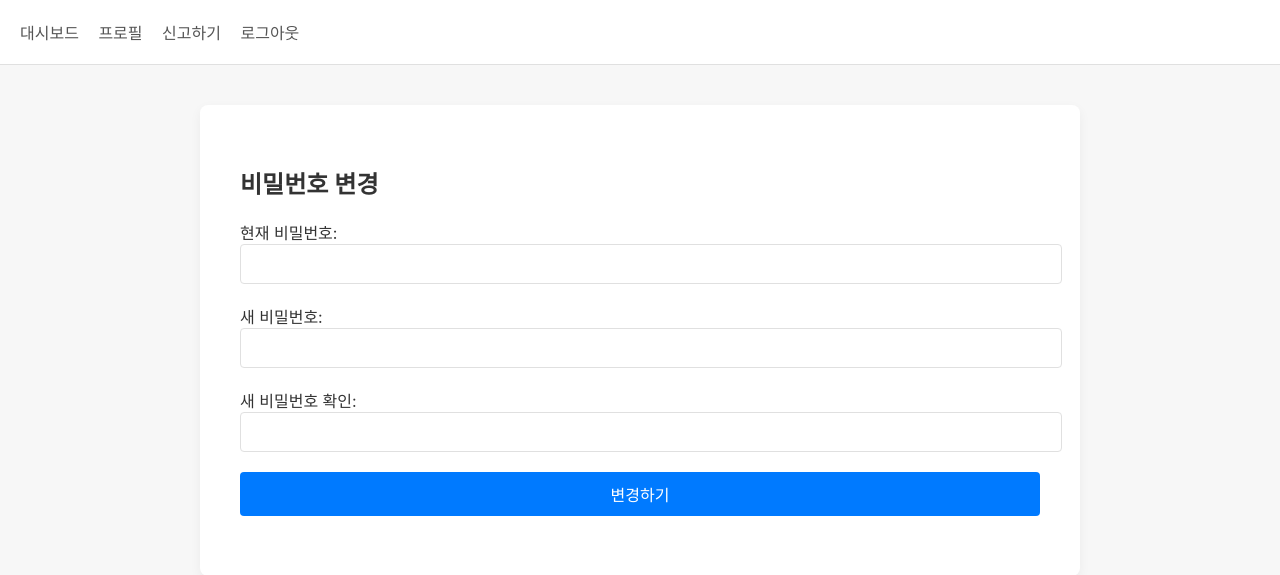
After one commit to yuhano/secure-coding, a Flask app: page /change_password in a window 1280 px wide. The commit adds this page. Shown: the top 575 px of the page. Run offline with Flask 3, Linux system fonts and the light colour scheme; the visitor is signed in with stand-in values (Sample User, id 1); some libraries are stand-ins or nearby versions.

Commit message:
[feat] Add password change functionality with validation and user feedback

```diff
--- a/app.py
+++ b/app.py
@@ -147,6 +147,58 @@ def register():
         flash('회원가입이 완료되었습니다. 로그인 해주세요.')
         return redirect(url_for('login'))
     return render_template('register.html')
+
+# 비밀번호 변경
+@app.route('/change_password', methods=['GET', 'POST'])
+@login_required
+@limiter.limit("2 per hour", methods=["POST"])
+def change_password():
+    if request.method == 'POST':
+        # ── 입력값 ──
+        form             = request.form
+        raw_current_pw   = form.get("current_password", "")
+        raw_new_pw       = form.get("new_password", "")
+        raw_confirm_pw   = form.get("confirm_password", "")
+
+        # ── 비즈니스 로직 ──
+        # 새 비밀번호 일치 여부 검사
+        if raw_new_pw != raw_confirm_pw:
+            flash('새 비밀번호가 일치하지 않습니다.')
+            return redirect(url_for('change_password'))
+
+        # 새 비밀번호 정책 검사
+        try:
+            current_pw = validate_password(raw_current_pw)
+            new_pw = validate_password(raw_new_pw)
+        except ValueError as e:
+            flash(str(e))
+            return redirect(url_for('change_password'))
+
+        db = get_db()
+        cursor = db.cursor()
+        # 현재 비밀번호 해시 조회
+        cursor.execute("SELECT password FROM user WHERE id = ?", (session['user_id'],))
+        row = cursor.fetchone()
+
+        # 현재 비밀번호 검증
+        if not row or not check_password_hash(row['password'], current_pw):
+            flash('현재 비밀번호가 올바르지 않습니다.')
+            return redirect(url_for('change_password'))
+
+        # 업데이트
+        new_hash = generate_password_hash(new_pw)
+        cursor.execute(
+            "UPDATE user SET password = ? WHERE id = ?",
+            (new_hash, session['user_id'])
+        )
+        db.commit()
+
+        flash('비밀번호가 성공적으로 변경되었습니다.')
+        return redirect(url_for('profile'))
+
+    # GET 요청일 때는 템플릿 렌더링
+    return render_template('change_password.html')
+
 
 # 로그인
 @app.route('/login', methods=['GET', 'POST'])
--- /dev/null
+++ b/templates/change_password.html
@@ -0,0 +1,14 @@
+{% extends "base.html" %}
+{% block title %}비밀번호 변경{% endblock %}
+{% block content %}
+<h2>비밀번호 변경</h2>
+<form method="post">
+  <input type="hidden" name="csrf_token" value="{{ csrf_token() }}">
+
+  현재 비밀번호: <input type="password" id="current_password" name="current_password" required><br>
+  새 비밀번호: <input type="password" id="new_password" name="new_password" required><br>
+  새 비밀번호 확인: <input type="password" id="confirm_password" name="confirm_password" required><br>
+
+  <button type="submit">변경하기</button>
+</form>
+{% endblock %}
--- a/templates/profile.html
+++ b/templates/profile.html
@@ -9,4 +9,9 @@
   <textarea name="bio" rows="4" cols="50">{{ user.bio or '' }}</textarea><br>
   <button type="submit">프로필 업데이트</button>
 </form>
+
+<!-- 비밀번호 변경 버튼 -->
+<form action="{{ url_for('change_password') }}" method="get" style="margin-top: 1em;">
+  <button type="submit">비밀번호 변경</button>
+</form>
 {% endblock %}
```
